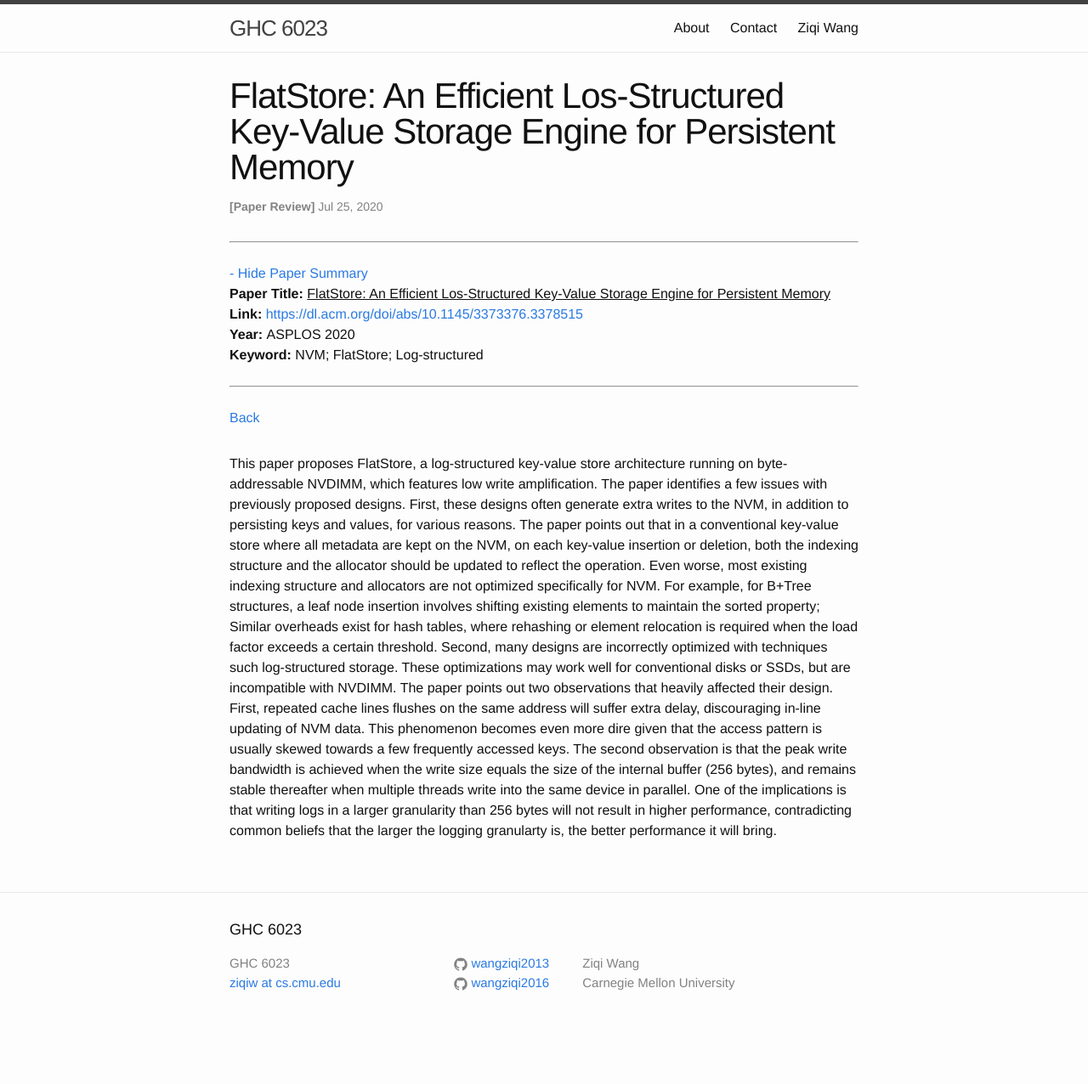
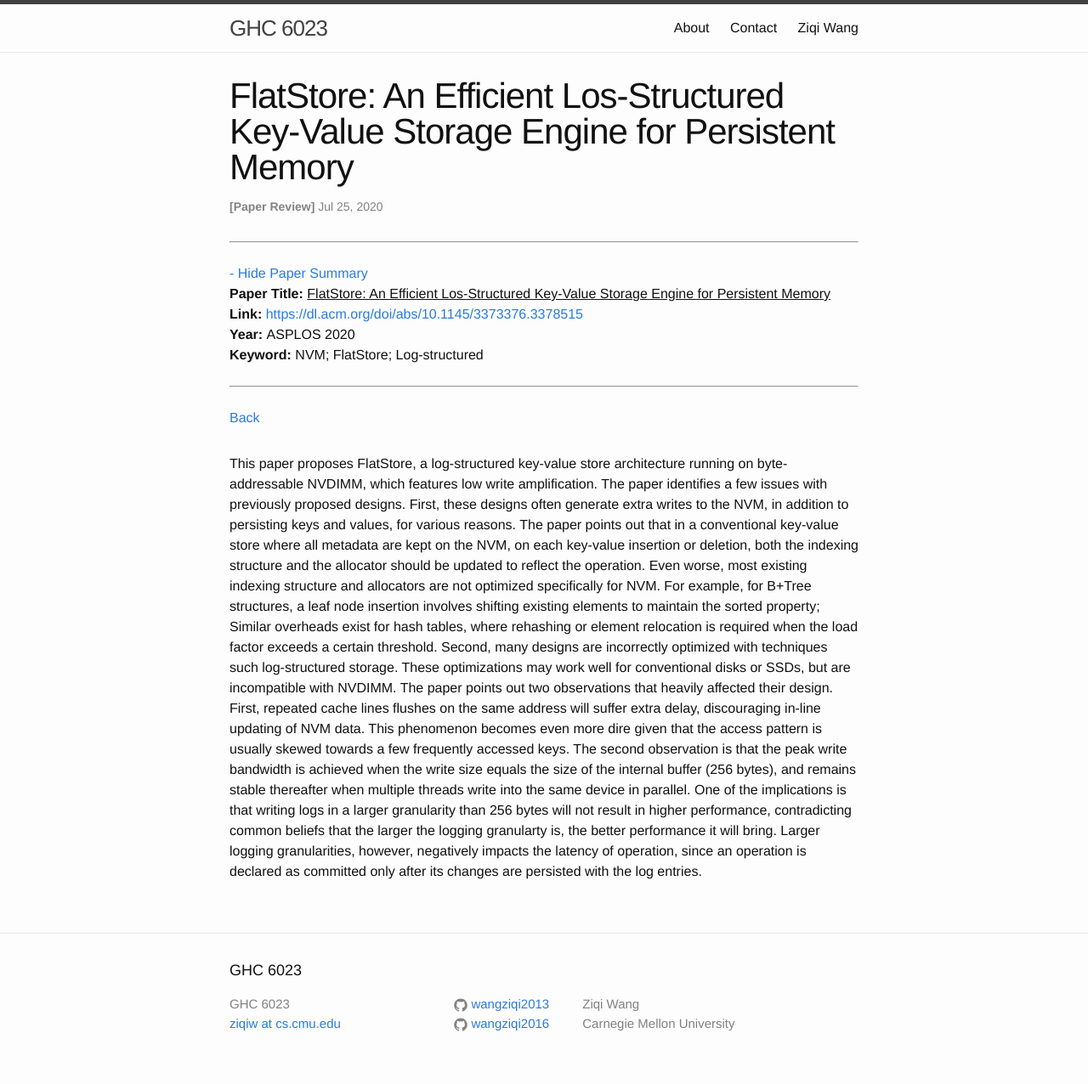
Before and after one commit to wangziqi2013/wangziqi2013.github.io, a Jekyll site: the page built from _posts/2020-07-25-flatstore.markdown, in a window 1280 px wide. Shown: the whole page at 85% size. Built offline with Jekyll 4.4.1, drawn with Linux system fonts in a browser that asks for light colours; before the commit the page ends 1228 px from its top, so only the background shows below that.

Commit message:
Finish motivation

```diff
--- a/_posts/2020-07-25-flatstore.markdown
+++ b/_posts/2020-07-25-flatstore.markdown
@@ -32,4 +32,5 @@ The second observation is that the peak write bandwidth is achieved when the wri
 size of the internal buffer (256 bytes), and remains stable thereafter when multiple threads write into the same device
 in parallel. One of the implications is that writing logs in a larger granularity than 256 bytes will not result in
 higher performance, contradicting common beliefs that the larger the logging granularty is, the better performance it
-will bring.
+will bring. Larger logging granularities, however, negatively impacts the latency of operation, since an operation
+is declared as committed only after its changes are persisted with the log entries.
```
